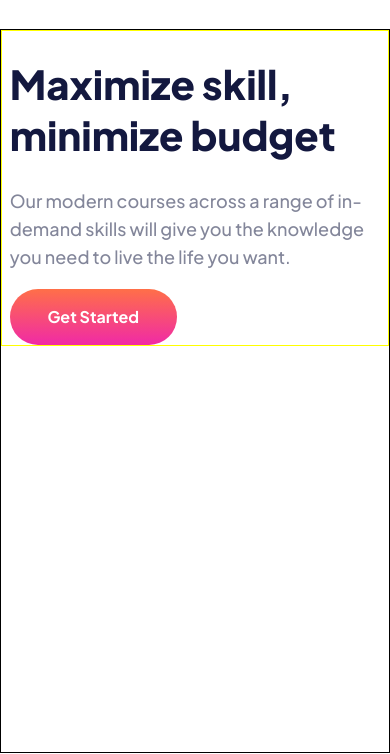
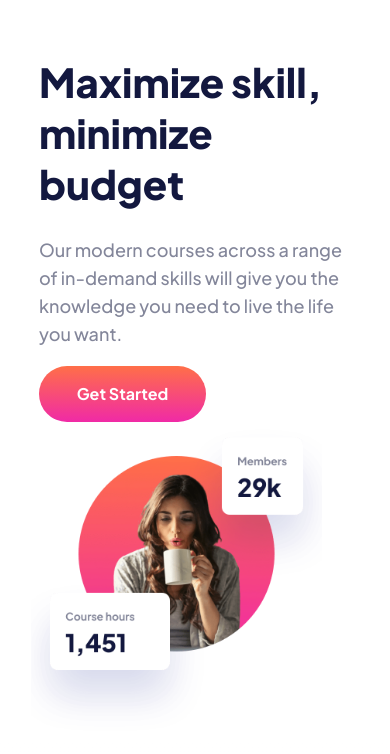
Before and after one commit to rui-calvario/Skilled-e-Learning-Landing-Page, a website: page index.html in a window 390 px wide. Shown: the part 91-845 px from the top of the page. Drawn offline with Linux system fonts and the light colour scheme.

Commit message:
Completed

```diff
--- a/index.html
+++ b/index.html
@@ -31,7 +31,7 @@
 					<button class="landing-btn">Get Started</button>
 				</div>
 				<div class="hero-image-mobile">
-					<img src="./img/image-hero-mobile@2x.webp" alt="Hero Image" />
+					<img src="./img/image-hero-mobile@2x.png" alt="Hero Image" />
 				</div>
 			</div>
 
--- a/scss/main.scss
+++ b/scss/main.scss
@@ -211,35 +211,29 @@ main {
 	}
 
 	.landing {
-		margin: 0 auto;
-		padding: 0;
 		max-width: 768px;
-		height: calc(100vh - 120px);
+		height: auto;
 		display: flex;
-		flex-flow: column nowrap;
-		border: 1px solid black;
+		flex-flow: column wrap;
+		justify-content: center;
+		align-items: center;
 	}
 
 	.intro-description {
-		width: 100%;
-		padding: 0 2%;
-		border: 1px solid yellow;
-	}
-
-	.hero-image img {
-		display: none;
+		padding: 0 0;
+		width: 80%;
 	}
 
 	.hero-image-mobile {
 		margin: 0 auto;
-		padding: 0;
-		position: relative;
+		padding: 0 2%;
+		display: block;
 		width: 100%;
-		height: auto;
-		border: 1px solid pink;
 	}
 
 	.hero-image-mobile img {
-		width: 500px;
+		margin: 0 auto;
+		padding: 0;
+		max-width: 90%;
 	}
 }
```
Also changed, not shown: css/main.css.
